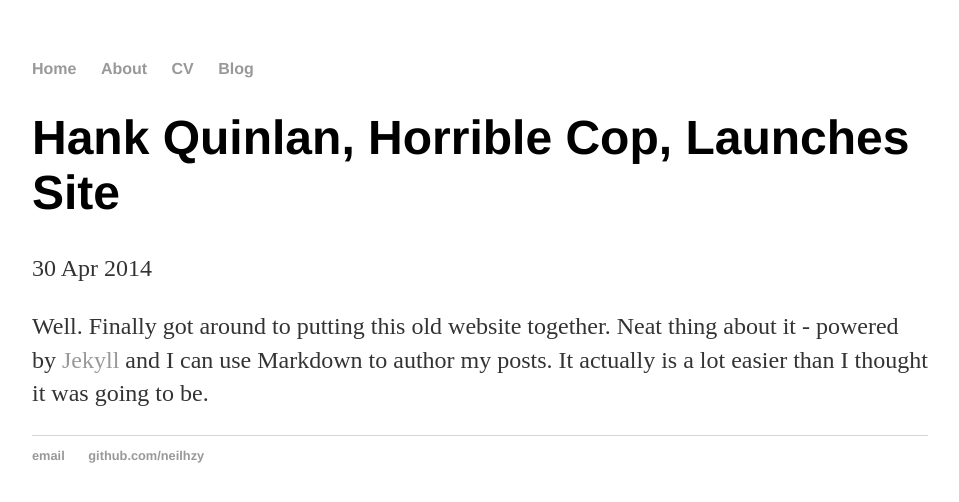
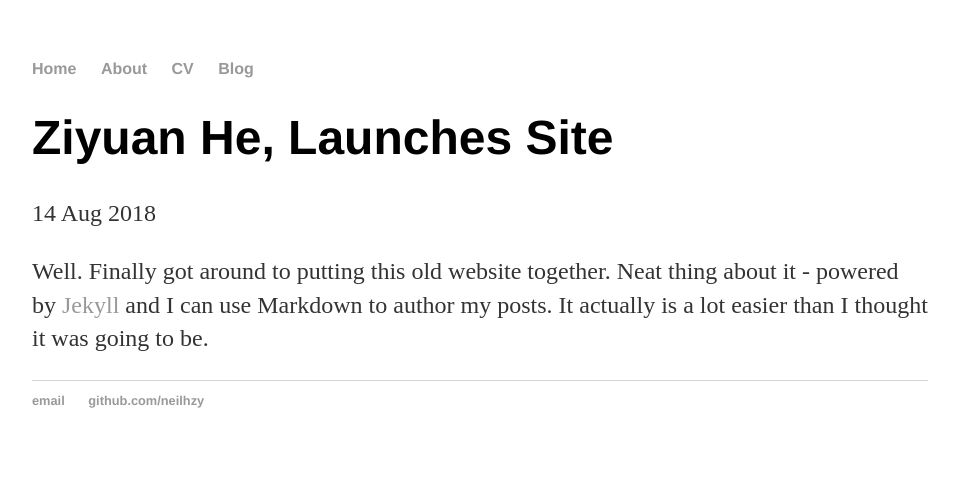
Before and after one commit to Neilhzy/neilhzy.github.io, a Jekyll site: the page built from _posts/2018-08-14-ziyuan-he-site-launched.md, in a window 1280 px wide. Shown: the top 502 px of the page, without its empty margins (160-1119 px from the left). Built offline with Jekyll 4.4.1, drawn with Linux system fonts in a browser that asks for light colours.

Commit message:
Update 2018-08-14-ziyuan-he-site-launched.md

```diff
--- a/_posts/2018-08-14-ziyuan-he-site-launched.md
+++ b/_posts/2018-08-14-ziyuan-he-site-launched.md
@@ -1,7 +1,7 @@
 ---
 layout: post
-title: "Hank Quinlan, Horrible Cop, Launches Site"
-date: 2014-04-30
+title: "Ziyuan He, Launches Site"
+date: 2018-08-14
 ---
 
 Well. Finally got around to putting this old website together. Neat thing about it - powered by [Jekyll](http://jekyllrb.com) and I can use Markdown to author my posts. It actually is a lot easier than I thought it was going to be.
```
